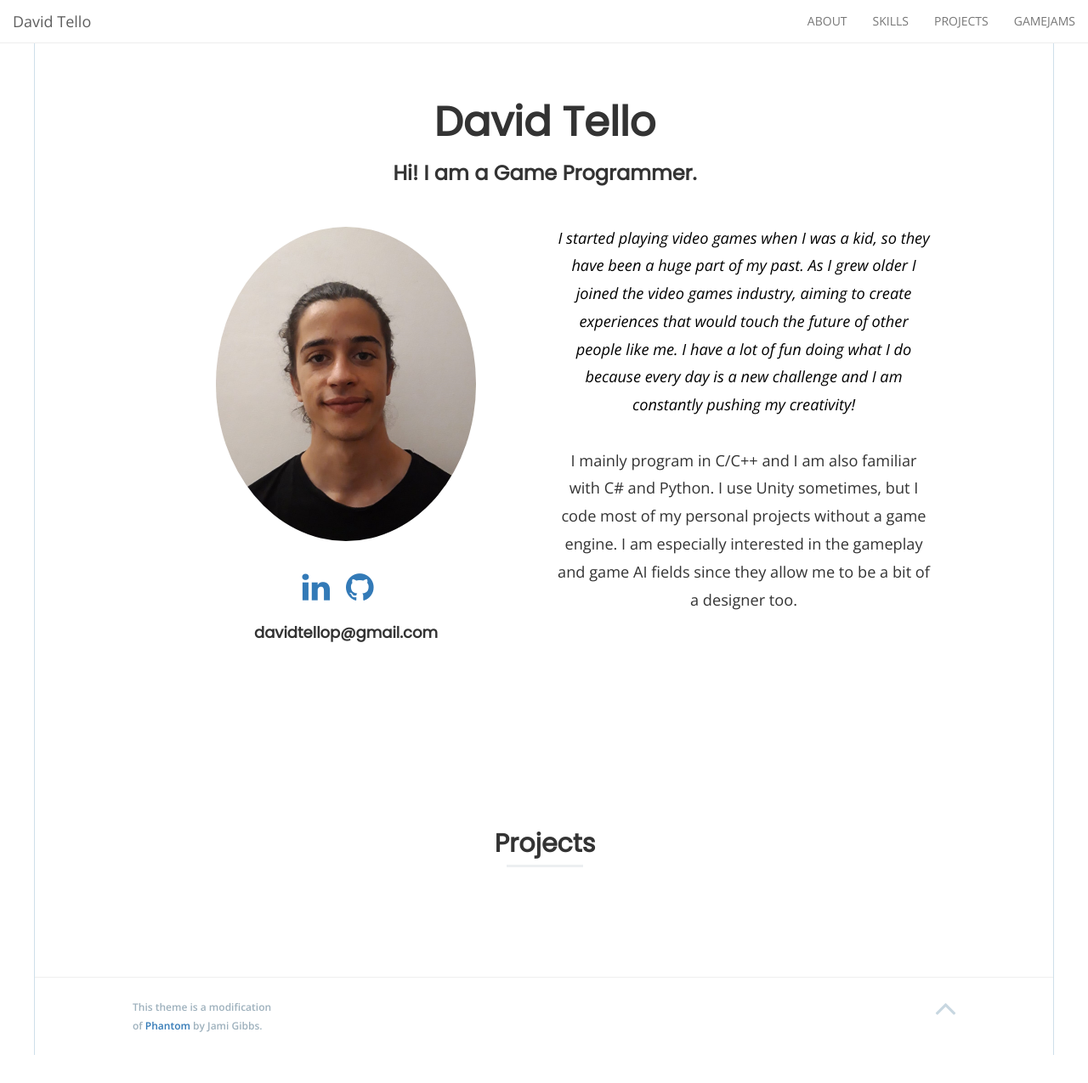
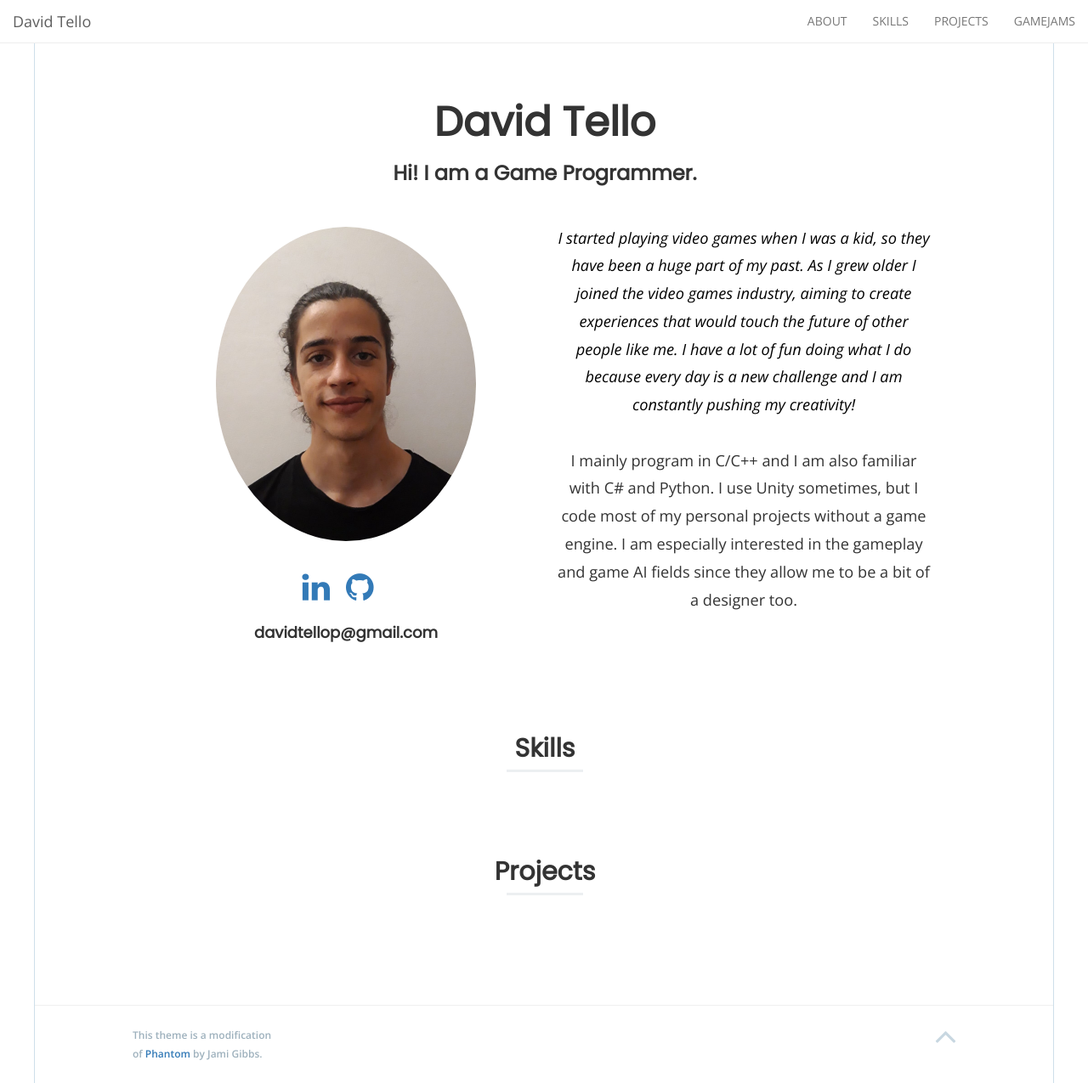
Before and after one commit to DavidTello1/Website, a Jekyll site: the page built from index.html, in a window 1280 px wide and 1275 px high. Shown: the whole window at 85% size. Built offline with Jekyll 4.4.1, drawn with Linux system fonts in a browser that asks for light colours; nearby versions of some CDN libraries; the list of posts is cut into pages by our own code.

Commit message:
Update home.html

```diff
--- a/_layouts/home.html
+++ b/_layouts/home.html
@@ -7,18 +7,18 @@
     <div class="row">
       <div class="col-md-12">
 
-        <div id="programming-languages">
-          {% if site.data.programming-languages.section_title != empty %}
-          <h2 class="section-title text-center">{{ site.data.programming-languages.section_title }}</h2>
+        <div id="skills">
+          {% if site.data.skills.section_title != empty %}
+          <h2 class="section-title text-center">{{ site.data.skills.section_title }}</h2>
           {% endif %}
-          {% if site.data.programming-languages.section_subtitle != empty %}
-          <p class="section-subtitle text-center">{{ site.data.programming-languages.section_subtitle }}</p>
+          {% if site.data.skills.section_subtitle != empty %}
+          <p class="section-subtitle text-center">{{ site.data.skills.section_subtitle }}</p>
           {% endif %}
 
           <div class="break"></div>
 
           {% for post in paginator.posts %}
-          {% if post.type == "programming-language" %}
+          {% if post.type == "skill" %}
             <div class="wow fadeIn">
             {% if post.position == "left" %}
             {% include content-left.html %}
```
